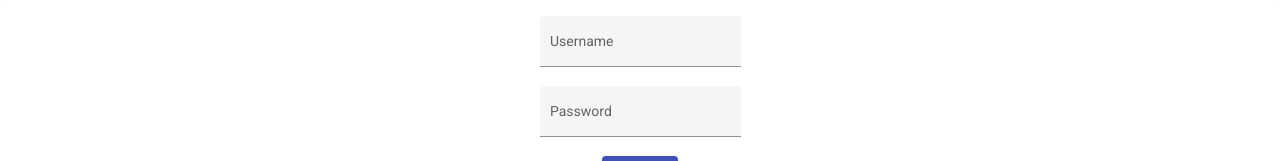
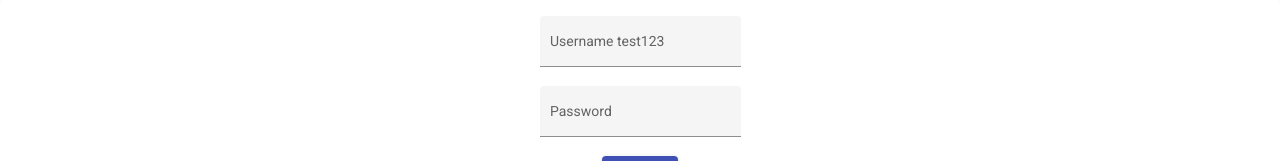
Before and after one commit to subhash0110/Test, an Angular app in the folder angular10/: page /admin in a window 1280 px wide. Shown: the top 161 px of the page. Built offline with nearby package versions, Linux system fonts and the light colour scheme.

Commit message:
test change

```diff
--- a/angular10/src/app/userinfo/login/login.component.html
+++ b/angular10/src/app/userinfo/login/login.component.html
@@ -2,7 +2,7 @@
 <mat-card>
    <div class="example-container">
   <mat-form-field appearance="fill">
-    <mat-label>Username</mat-label>
+    <mat-label>Username test123</mat-label>
     <input matInput>
   </mat-form-field>
   <br>
```
